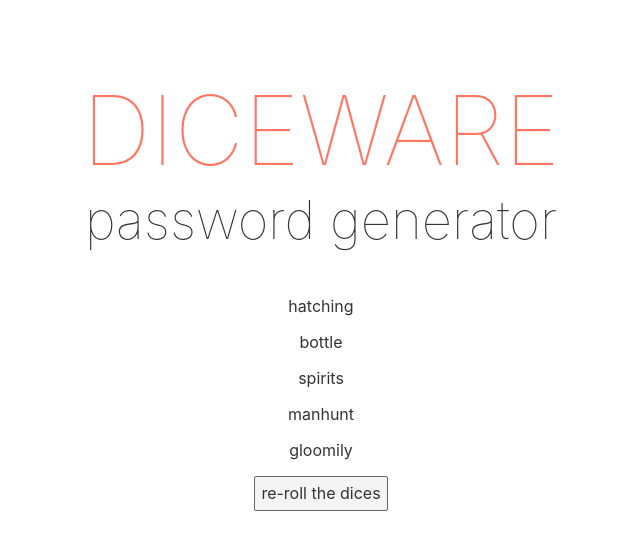
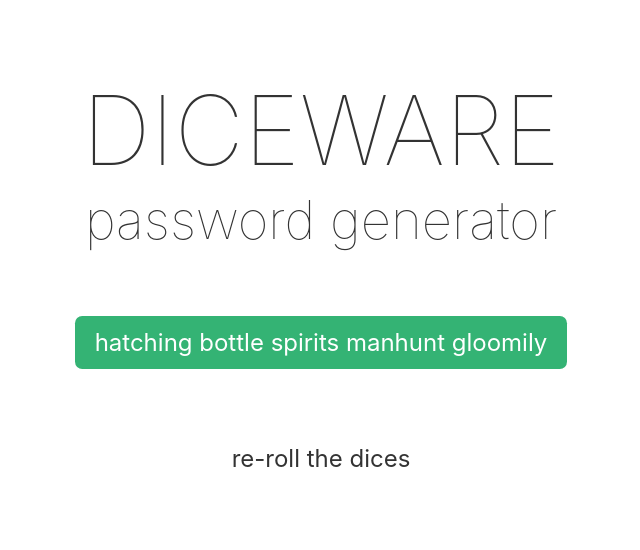
Before and after one commit to clement-cln/diceware-ui, a Svelte app: page / in a window 1280 px wide. Both pictures are taken after a click on the button "roll the dices". Shown: the top 550 px of the page, without its empty margins (319-959 px from the left). Built offline with nearby package versions, Linux system fonts and the light colour scheme.

Commit message:
Added styling and copy
Transition and css styling

```diff
--- a/src/App.svelte
+++ b/src/App.svelte
@@ -36,7 +36,6 @@
 	}
 
 	h1 {
-		color: #FF7663;
 		text-transform: uppercase;
 		font-size: 6em;
 		font-weight: 100;
@@ -49,6 +48,20 @@
 		margin-top: 0;
 	}
 
+	button {
+		font-size: 1.5em;
+		border-color: #FFF;
+		border-radius: 0;
+		background-color: #FFF;
+		transition: 200ms ease-in;
+	}
+
+	button:hover {
+		background-position-x: 0;
+		color: #34B374;
+		border-color: #34B374;
+	}
+
 	@media (min-width: 640px) {
 		main {
 			max-width: none;
--- a/src/Dices.svelte
+++ b/src/Dices.svelte
@@ -1,22 +1,52 @@
 <script>
     import { onMount } from 'svelte'
+    import { slide } from 'svelte/transition'
 
     export let rolls;
 
     let wordsJson = undefined;
-    let password = []
+    let password = [];
+    let copyPassword;
 
     onMount(async () => {
         const res = await fetch('./assets/eff_large_wordlist.json');
         wordsJson = await res.json();
     })
 
+    function copyToClipboard() {
+        copyPassword = '';
+        rolls.forEach(roll => {
+            copyPassword += wordsJson[roll];
+        });
+        navigator.clipboard.writeText(copyPassword);
+    }
+
 </script>
 
+<style>
+    .dices-wrapper {
+        margin: 4em auto;
+        max-width: 40%;
+    }
+
+    .dices-label {
+        padding: 0.5em;
+        border-radius: 0.3em;
+        font-size: 1.5em;
+        background-color: #34B374;
+        color: #fff;
+        cursor: pointer;
+    }
+</style>
+
+<div class="dices-wrapper" transition:slide>
+    <label class="dices-label" on:click={copyToClipboard}>
         {#if wordsJson !== undefined}
             {#each rolls as roll}
-        <p>{wordsJson[`${roll}`]}</p>
+                <span>{wordsJson[`${roll}`]} </span>
             {/each}
         {:else}
             <p>password loading</p>
         {/if}
+    </label>
+</div>
```
Lines whose indentation alone changed are shown as unchanged.
